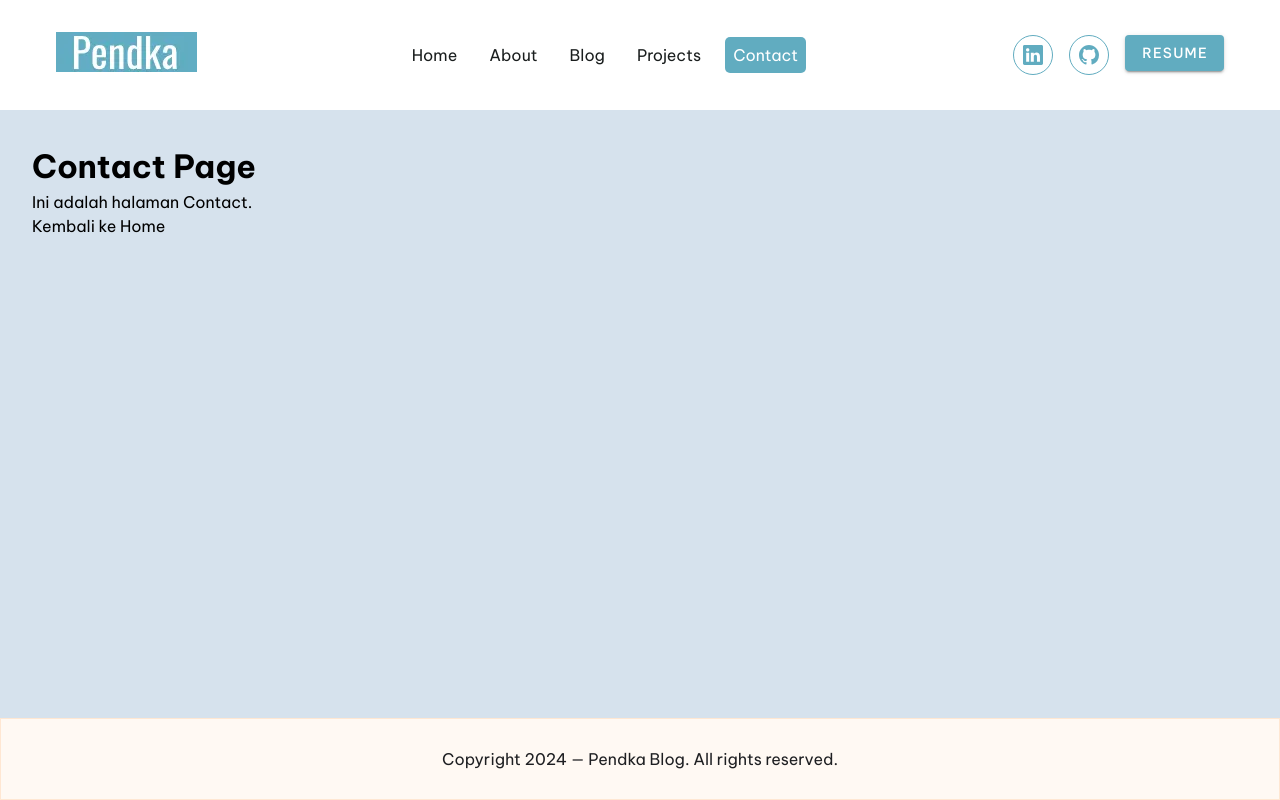
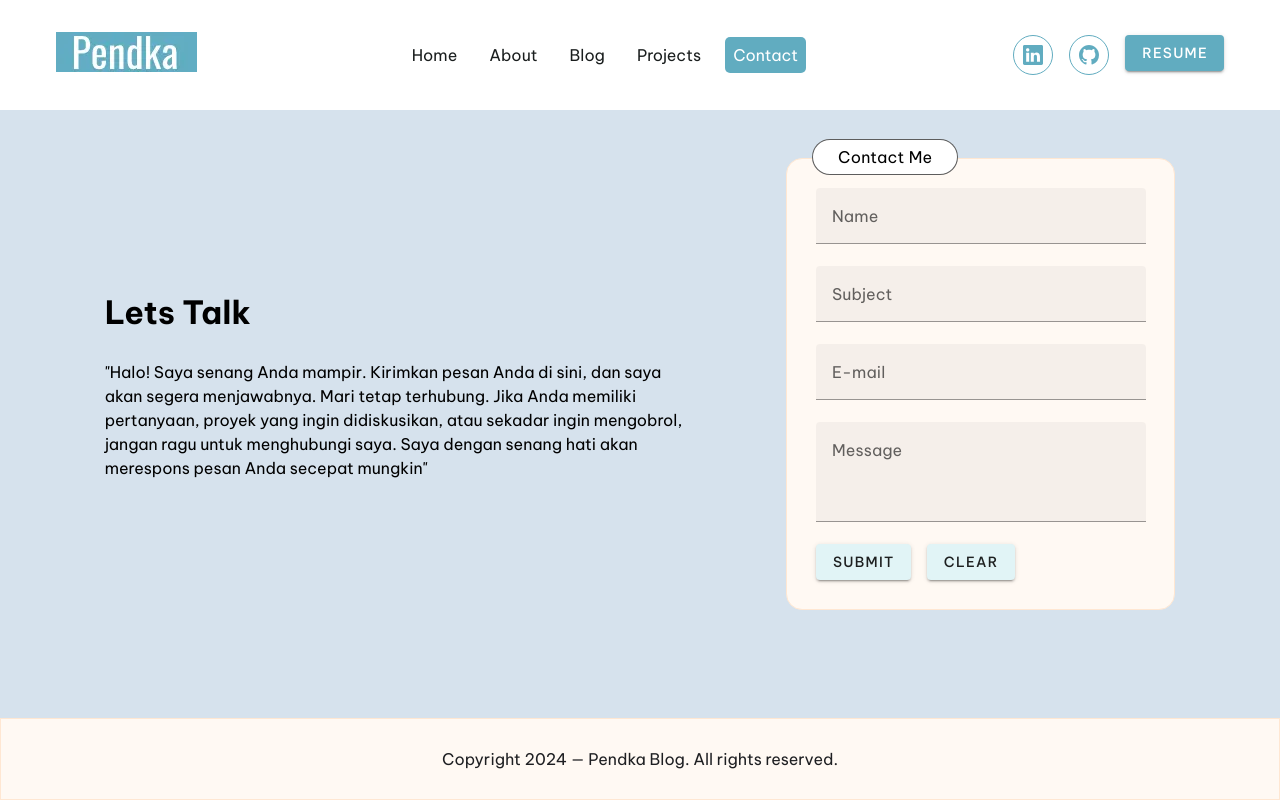
Before and after one commit to pepriandika/my-blog, a Vue app: page /contact in a window 1280 px wide. Built offline with nearby package versions, Linux system fonts and the light colour scheme.

Commit message:
Ngerjain halaman Contact.vue

```diff
--- a/package.json
+++ b/package.json
@@ -9,6 +9,7 @@
     "preview": "vite preview"
   },
   "dependencies": {
+    "vee-validate": "^4.15.0",
     "vue": "^3.5.13",
     "vue-router": "^4.5.0",
     "vuetify": "^3.7.5"
--- a/src/assets/Articles.json
+++ b/src/assets/Articles.json
@@ -6,17 +6,17 @@
     "author": "pepriandika",
     "date": "Juni 28, 2024",
     "category": "Info",
-    "description": "Informasi lengkap mengenai syarat dan ketentuan beasiswa belajar teknologi.",
+    "description": "Lorem ipsum dolor sit amet, consectetur adipiscing elit, sed do eiusmod tempor incididunt ut labore et dolore magna aliqua. Ut enim ad minim veniam, quis nostrud exercitation ullamco laboris nisi ut aliquip ex ea commodo consequat.",
     "contentFile": "<p>ini adalah \n <b>body</b> content   aaa <br/> wagawgawgaw </p>"
   },
   {
     "id": 2,
     "imageSrc": "https://pepriandika.me/wp-content/uploads/2024/06/asset11-1024x768.png",
-    "title": "Awal kisah aku memulai belajar Ngoding",
+    "title": "Personal Project: Blog dan Portfolio Pepri Andika",
     "author": "pepriandika",
     "date": "Juni 29, 2024",
     "category": "Portfolio",
-    "description": "Informasi lengkap mengenai syarat dan ketentuan beasiswa belajar teknologi.",
+    "description": "Lorem ipsum dolor sit amet, consectetur adipiscing elit, sed do eiusmod tempor incididunt ut labore et dolore magna aliqua. Ut enim ad minim veniam, quis nostrud exercitation ullamco laboris nisi ut aliquip ex ea commodo consequat.",
     "contentFile": "<p>ini adalah body content abb</p>"
   },
   {
@@ -26,7 +26,7 @@
     "author": "pepriandika",
     "date": "Juni 29, 2024",
     "category": "Tutorial",
-    "description": "Informasi lengkap mengenai syarat dan ketentuan beasiswa belajar teknologi.",
+    "description": "Lorem ipsum dolor sit amet, consectetur adipiscing elit, sed do eiusmod tempor incididunt ut labore et dolore magna aliqua. Ut enim ad minim veniam, quis nostrud exercitation ullamco laboris nisi ut aliquip ex ea commodo consequat.",
     "contentFile": "<p>ini adalah body content abb</p>"
   }
 ,
@@ -37,7 +37,7 @@
     "author": "pepriandika",
     "date": "Juni 29, 2024",
     "category": "Tutorial",
-    "description": "Informasi lengkap mengenai syarat dan ketentuan beasiswa belajar teknologi.",
+    "description": "Lorem ipsum dolor sit amet, consectetur adipiscing elit, sed do eiusmod tempor incididunt ut labore et dolore magna aliqua. Ut enim ad minim veniam, quis nostrud exercitation ullamco laboris nisi ut aliquip ex ea commodo consequat.",
     "contentFile": "<p>ini adalah body content abb</p>"
   }
 ]
--- a/src/components/ArticleCard.vue
+++ b/src/components/ArticleCard.vue
@@ -33,6 +33,9 @@ const props = defineProps({
     type: String,
   },
 });
+
+
+
 </script>
 
 <template>
--- a/src/main.js
+++ b/src/main.js
@@ -3,6 +3,7 @@ import './assets/main.css'
 import { createApp } from 'vue'
 import App from './App.vue'
 import router from './router'
+import  NavigationPlugin from './plugins/navigation.js'
 
 // Vuetify
 import 'vuetify/styles'
@@ -50,4 +51,5 @@ const vuetify = createVuetify({
 const app = createApp(App);
 app.use(router);
 app.use(vuetify);
+app.use(NavigationPlugin)
 app.mount('#app');
--- a/src/pages/About.vue
+++ b/src/pages/About.vue
@@ -40,23 +40,16 @@ const goContact=() => {
 <style scoped>
 .about-photo {
   flex-grow: 0;
-  border-radius: 2px !important;
-  border-color: #4a8d9e;
 }
 
 .border-photo {
   position: relative;
   width: 400px;
   height: 400px;
-  border: 2px black solid;
   display: flex;
-  /* Gunakan Flexbox */
   justify-content: center;
-  /* Pusatkan secara horizontal */
   align-items: center;
-  /* Pusatkan secara vertikal */
   border-radius: 50%;
-  /* Pastikan gambar tidak keluar dari lingkaran */
 }
 
 .my-photo {
@@ -64,9 +57,7 @@ const goContact=() => {
   border-radius: 50%;
   width: 300px;
   height: 300px;
-  /* Sesuaikan tinggi dengan lebar untuk menjaga proporsi */
   transition: all 0.1s ease-in-out;
-  /* Animasi hover */
   opacity: 70%;
 }
 
--- a/src/pages/Blog.vue
+++ b/src/pages/Blog.vue
@@ -1,17 +1,24 @@
 <script setup>
-import { useRouter } from 'vue-router';
+import Article from '../assets/Articles.json';
+import ArticleCard from "@/components/ArticleCard.vue";
 
-const router = useRouter();
+const articles = Article.filter(article => article.category !== "Portfolio");
 
-const goBack = () => {
-  router.back(); // Kembali ke halaman sebelumnya
-};
 </script>
 
 <template>
-  <div>
-    <h1>Blog Page</h1>
-    <p>Ini adalah halaman Blog.</p>
-    <button @click="goBack">Kembali ke Blog</button>
-  </div>
+  <v-container>
+    <ArticleCard
+        v-for="article in articles"
+        :key="article.id"
+        :image-src="article.imageSrc"
+        :title="article.title"
+        :author="article.author"
+        :date="article.date"
+        :category="article.category"
+        :description="article.description"
+        :id="article.id"
+        @click="navigateToPost(article.id)"
+    />
+  </v-container>
 </template>
--- a/src/pages/Contact.vue
+++ b/src/pages/Contact.vue
@@ -1,17 +1,97 @@
 <script setup>
-import { useRouter } from 'vue-router';
+import BorderLabel from "@/components/sidebar/BorderLabel.vue";
+import { ref } from 'vue'
+import { useField, useForm } from 'vee-validate'
 
-const router = useRouter();
+const { handleSubmit, handleReset } = useForm({
+  validationSchema: {
+    name (value) {
+      if (value?.length >= 2) return true
 
-const goBack = () => {
-  router.back(); // Kembali ke halaman sebelumnya
-};
+      return 'Name needs to be at least 2 characters.'
+    },
+    subject (value) {
+      if (value?.length > 0 ) return true
+
+      return 'Subject Cannot be empty'
+    },
+    email (value) {
+      if (/^[a-z.-]+@[a-z.-]+\.[a-z]+$/i.test(value)) return true
+
+      return 'Must be a valid e-mail.'
+    },
+    message (value) {
+      if (value?.length > 0 ) return true
+
+      return 'Message Cannot be empty'
+    }
+  },
+})
+const name = useField('name')
+const subject = useField('subject')
+const email = useField('email')
+const message = useField('message')
+
+const submit = handleSubmit(values => {
+  alert(JSON.stringify(values, null, 2))
+})
 </script>
 
 <template>
-  <div>
-    <h1>Contact Page</h1>
-    <p>Ini adalah halaman Contact.</p>
-    <button @click="goBack">Kembali ke Home</button>
-  </div>
+  <v-container>
+    <v-row no-gutters class="justify-space-around justify-center align-center">
+      <v-col cols="6" align-self="center" text-center>
+        <h1>Lets Talk</h1>
+        <br/>
+        <p>"Halo! Saya senang Anda mampir.
+          Kirimkan pesan Anda di sini, dan saya akan segera menjawabnya.
+          Mari tetap terhubung.
+          Jika Anda memiliki pertanyaan, proyek yang ingin didiskusikan, atau sekadar ingin mengobrol, jangan ragu untuk menghubungi saya.
+          Saya dengan senang hati akan merespons pesan Anda secepat mungkin"</p>
+      </v-col>
+      <v-col cols="4">
+        <BorderLabel msg="Contact Me">
+          <form @submit.prevent="submit">
+            <v-text-field
+                v-model="name.value.value"
+                :counter="10"
+                :error-messages="name.errorMessage.value"
+                label="Name"
+            ></v-text-field>
+
+            <v-text-field
+                v-model="subject.value.value"
+                :error-messages="subject.errorMessage.value"
+                label="Subject"
+            ></v-text-field>
+
+            <v-text-field
+                v-model="email.value.value"
+                :error-messages="email.errorMessage.value"
+                label="E-mail"
+            ></v-text-field>
+
+            <v-textarea
+                v-model="message.value.value"
+                :error-messages="message.errorMessage.value"
+                label="Message"
+                rows="3"
+                rounded="true"
+            ></v-textarea>
+
+            <v-btn
+                class="me-4"
+                type="submit"
+            >
+              submit
+            </v-btn>
+
+            <v-btn @click="handleReset">
+              clear
+            </v-btn>
+          </form>
+        </BorderLabel>
+      </v-col>
+    </v-row>
+  </v-container>
 </template>
--- a/src/pages/Home.vue
+++ b/src/pages/Home.vue
@@ -1,5 +1,6 @@
 <script setup>
-import { useRouter } from 'vue-router';
+// import { useRouter } from 'vue-router';
+
 import ArticleCard from "@/components/ArticleCard.vue"; // Import router hook
 import Articles from "@/assets/Articles.json";
 import Search from "@/components/sidebar/Search.vue";
@@ -9,11 +10,11 @@ import Category from "@/components/sidebar/Category.vue";
 
 const articles = Articles;
 
-const router = useRouter();
+// const router = useRouter();
 
-const navigateToPost = (id) => {
-  router.push(`/post/${id}`); // Navigasi ke halaman lain
-};
+// const navigateToPost = (id) => {
+//   router.push(`/post/${id}`); // Navigasi ke halaman lain
+// };
 
 </script>
 
--- a/src/pages/Projects.vue
+++ b/src/pages/Projects.vue
@@ -1,17 +1,24 @@
 <script setup>
-import { useRouter } from 'vue-router';
+import Article from '../assets/Articles.json';
+import ArticleCard from "@/components/ArticleCard.vue";
 
-const router = useRouter();
+const articles = Article.filter(article => article.category === "Portfolio");
 
-const goBack = () => {
-  router.back(); // Kembali ke halaman sebelumnya
-};
 </script>
 
 <template>
-  <div>
-    <h1>Projects Page</h1>
-    <p>Ini adalah halaman Projects.</p>
-    <button @click="goBack">Kembali ke Home</button>
-  </div>
+  <v-container>
+    <ArticleCard
+        v-for="article in articles"
+        :key="article.id"
+        :image-src="article.imageSrc"
+        :title="article.title"
+        :author="article.author"
+        :date="article.date"
+        :category="article.category"
+        :description="article.description"
+        :id="article.id"
+        @click="navigateToPost(article.id)"
+    />
+  </v-container>
 </template>
--- /dev/null
+++ b/src/plugins/navigation.js
@@ -0,0 +1,7 @@
+export default {
+  install(app) {
+    app.config.globalProperties.$navigateToPost = (router, id) => {
+      router.push(`/post/${id}`);
+    };
+  }
+};
```
Also changed, not shown: 1 other file (tests, documents, lock files or other folders).
